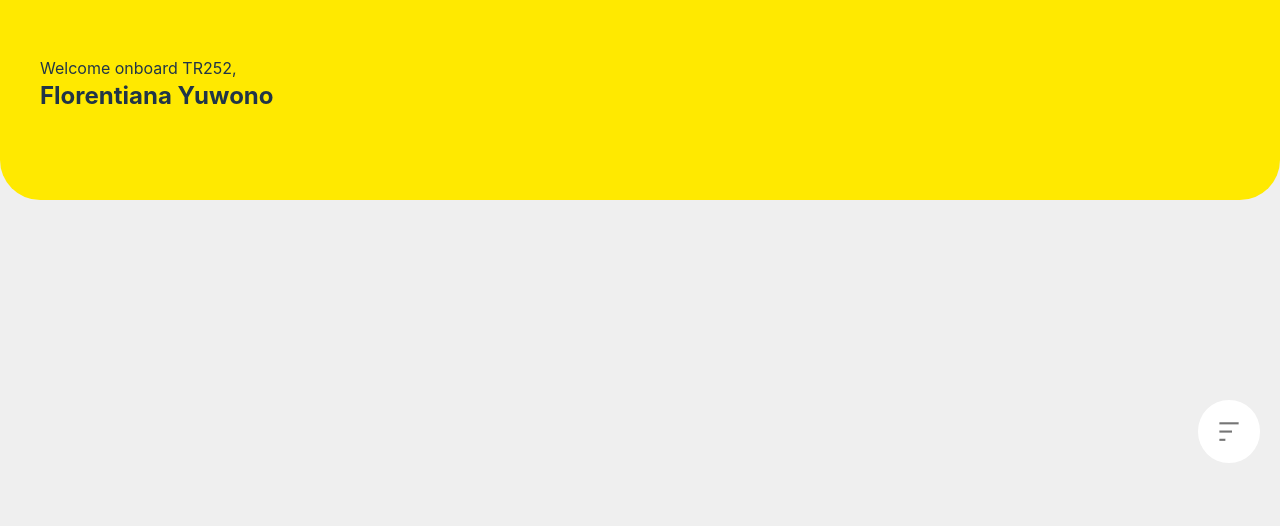
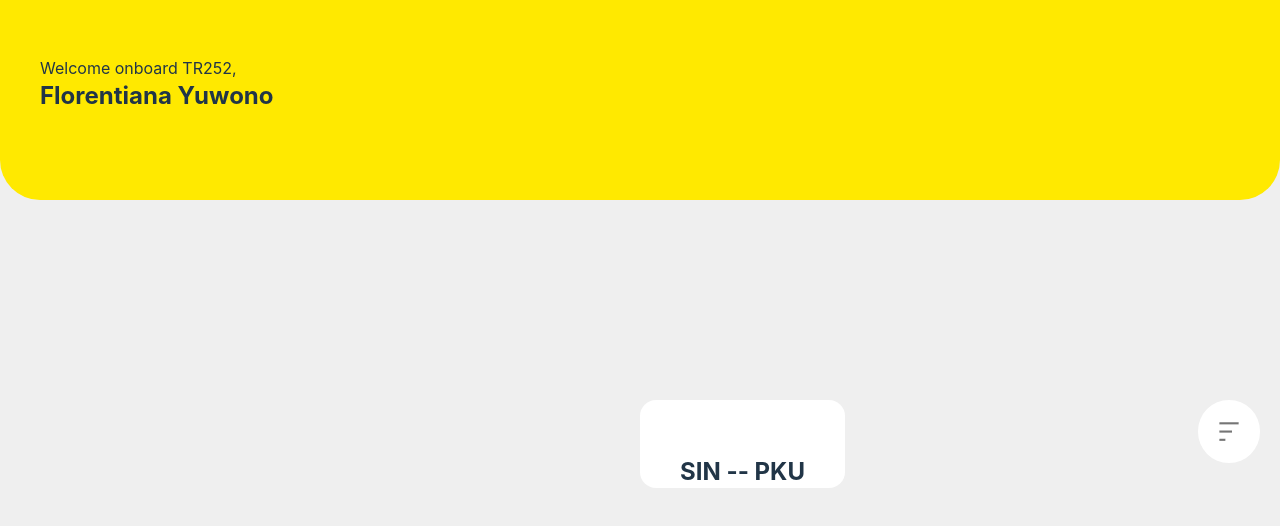
Before and after one commit to jasonchristopher21/first-class-frontend, a React (Vite) app: page /home in a window 1280 px wide. Shown: the top 526 px of the page. Built offline with nearby package versions, Linux system fonts and the light colour scheme.

Commit message:
Add tiket

```diff
--- a/src/components/Main.jsx
+++ b/src/components/Main.jsx
@@ -3,13 +3,18 @@ import "../index.css";
 
 export const Main = () => {
   return (
-    <div>
-      <div className="banner fixed top-0 left-0 w-full h-1/4 z-0 bg-yellow">
+    <div className="static">
+      <div className="banner absolute top-0 left-0 w-full h-1/4 z-0 bg-yellow">
         <div className="px-10 pt-14 text-left">
           <p className="font-normal">Welcome onboard TR252,</p>
           <p className="font-bold text-2xl">Florentiana Yuwono</p>
         </div>
       </div>
+      <div className="rounded-[16px] absolute top-25 z-10 bg-white">
+        <div className="px-10 pt-14 text-center">
+          <p className="font-bold text-2xl">SIN -- PKU</p>
+        </div>
+      </div>
     </div>
   );
 };
```
